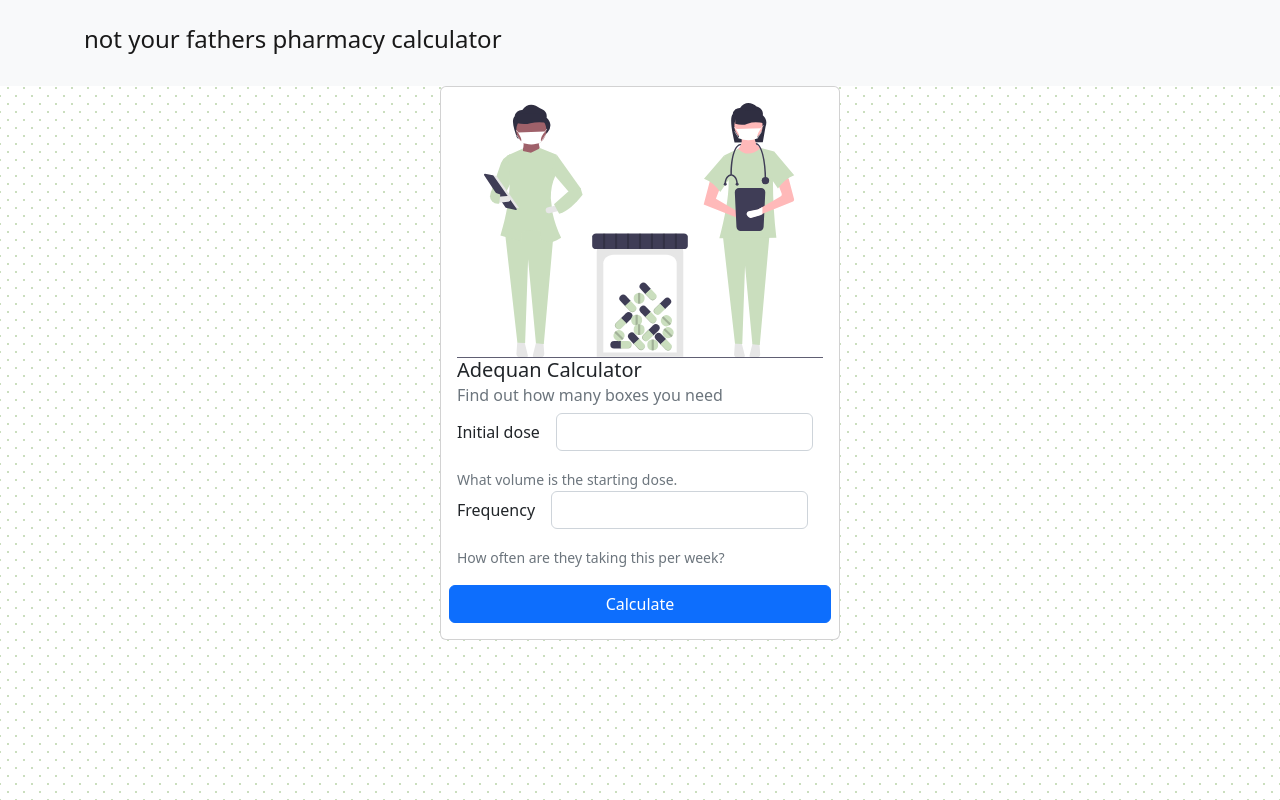
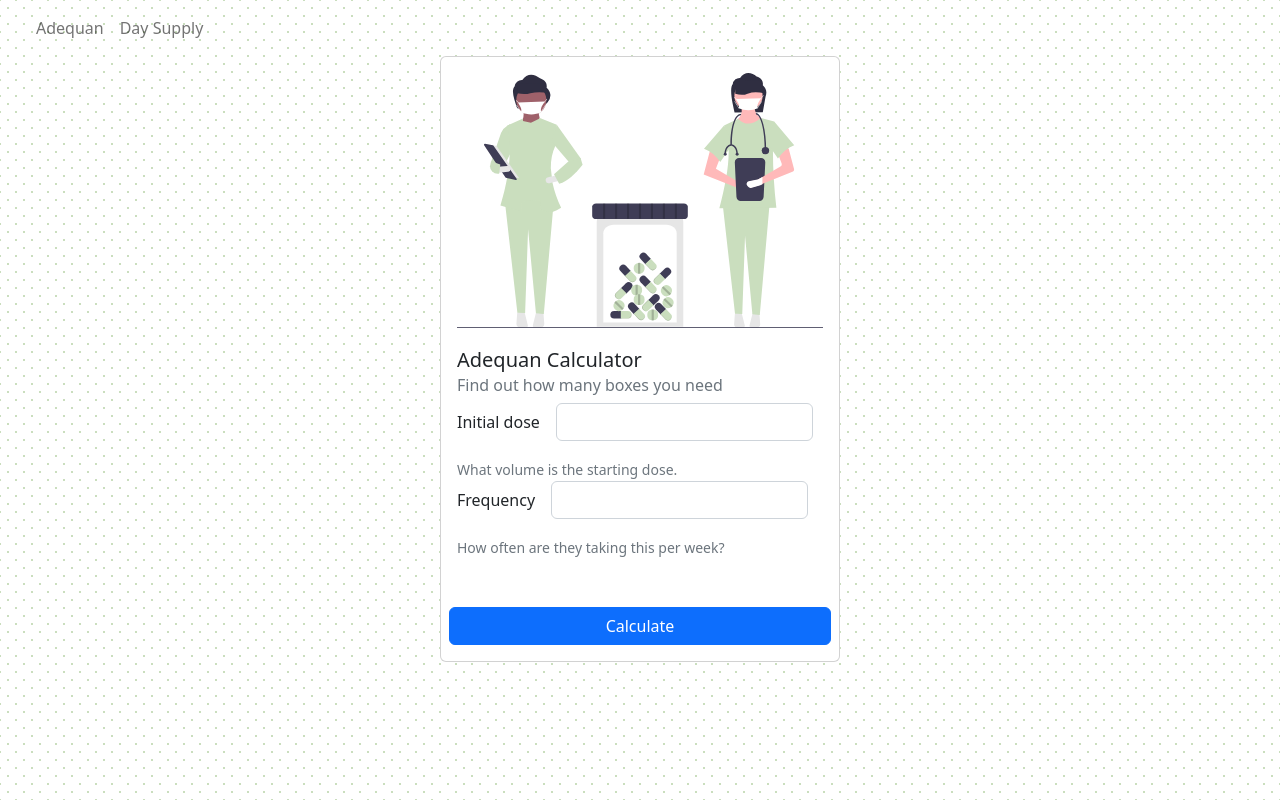
Before and after one commit to albeoanguis1/adequan_calc, a Flask app: page / in a window 1280 px wide. Run offline with Flask 3, Linux system fonts and the light colour scheme; some libraries are stand-ins or nearby versions.

Commit message:
adequan & nav bar

```diff
--- a/app/site/routes.py
+++ b/app/site/routes.py
@@ -1,4 +1,5 @@
 from flask import Blueprint, render_template, request
+from math import ceil
 from requests import Request, Session
 from requests.exceptions import ConnectionError, Timeout, TooManyRedirects
 
@@ -23,17 +24,10 @@ def calculate_days_supply():
     print(f'Frequency: {frequency}/week')
 
     total_amount = 2 * 5 # total amount in 1 box
-    max_days_supply = 56 # maximum days supply with 1 box
-    days_supply = total_amount / (initial_dose * frequency) #to get the weeks
+    amount_per_week = initial_dose * frequency
+    weeks_supply_per_box = total_amount / amount_per_week
+    boxes_needed = ceil(4/weeks_supply_per_box)
 
-    if days_supply > max_days_supply:
-        boxes_needed = days_supply / max_days_supply #how many boxes to cover the days supply
-        result = f"Days supply exceeds maximum. You would need {boxes_needed} box(es) to cover the days supply."
-        print(result)
-    else:
-        result = days_supply * 7
-        print(result)
-
-
+    result = f'You need {boxes_needed} boxes to cover the month.'
 
     return render_template('index.html' ,  result=result)
--- a/app/site/site_templates/index.html
+++ b/app/site/site_templates/index.html
@@ -35,11 +35,11 @@
                     </span>
                   </div>
                   <!-- Button trigger modal -->
-                  <button type="submit" class="btn btn-primary">Calculate</button>
+                  <button type="submit" class="btn btn-primary" id="submit-btn">Calculate</button>
               </div>
             </form>
             {% if result %}
-            <p>You need {{ result }} boxes.</p>
+            <p id="result">{{ result }}</p>
             {% endif %}
         </div>
     </div>
--- a/app/static/styles/main.css
+++ b/app/static/styles/main.css
@@ -20,3 +20,17 @@ body{
 .card{
     margin: auto;
 }
+
+.card-title{
+    margin-top: 1em;
+    margin-bottom: 2em;
+}
+
+#submit-btn{
+    margin-top: 3em;
+}
+
+#result{
+    margin-top: 2em;
+    margin-bottom: 1em;
+}
--- a/app/templates/base.html
+++ b/app/templates/base.html
@@ -17,12 +17,23 @@
 
 <body>
   <header>
-    <!-- Image and text -->
-    <nav class="navbar navbar-light bg-light">
-      <a class="navbar-brand d-flex" href="{{ url_for('site.home') }}">
-        <lord-icon src="https://cdn.lordicon.com/eoabunbr.json" trigger="hover" style="width:60px;height:60px"></lord-icon>
-        <h4 class="align-self-center" id="yams">not your fathers pharmacy calculator</h4>
-      </a>
+    <nav class="navbar navbar-expand-lg bg-body-tertiary">
+      <div class="container-fluid">
+        <a class="navbar-brand" href="{{ url_for('site.home') }}"><lord-icon src="https://cdn.lordicon.com/eoabunbr.json" trigger="hover" style="width:60px;height:60px"></lord-icon></a>
+        <button class="navbar-toggler" type="button" data-bs-toggle="collapse" data-bs-target="#navbarNav" aria-controls="navbarNav" aria-expanded="false" aria-label="Toggle navigation">
+          <span class="navbar-toggler-icon"></span>
+        </button>
+        <div class="collapse navbar-collapse" id="navbarNav">
+          <ul class="navbar-nav">
+            <li class="nav-item">
+              <a class="nav-link" href="{{ url_for('site.home') }}">Adequan</a>
+            </li>
+            <li class="nav-item">
+              <a class="nav-link" href="#">Day Supply</a>
+            </li>
+          </ul>
+        </div>
+      </div>
     </nav>
   </header>
   <main>
--- a/how_many_boxes.py
+++ b/how_many_boxes.py
@@ -1,11 +1,11 @@
 from math import ceil
 
-def calculate_boxes_needed(dosage_amount, dosage_frequency):
+def calculate_boxes_needed(initial_dose, frequency):
     total_amount = 2 * 5 # total amount in 1 box
-    amount_per_week = dosage_amount * dosage_frequency
+    amount_per_week = initial_dose * frequency
     weeks_supply_per_box = total_amount / amount_per_week
     boxes_needed = ceil(4 / weeks_supply_per_box)
 
     return f"You need {boxes_needed} boxes to cover the 1st month."
 
-print(calculate_boxes_needed(2,2))
+print(calculate_boxes_needed(4,2))
```
